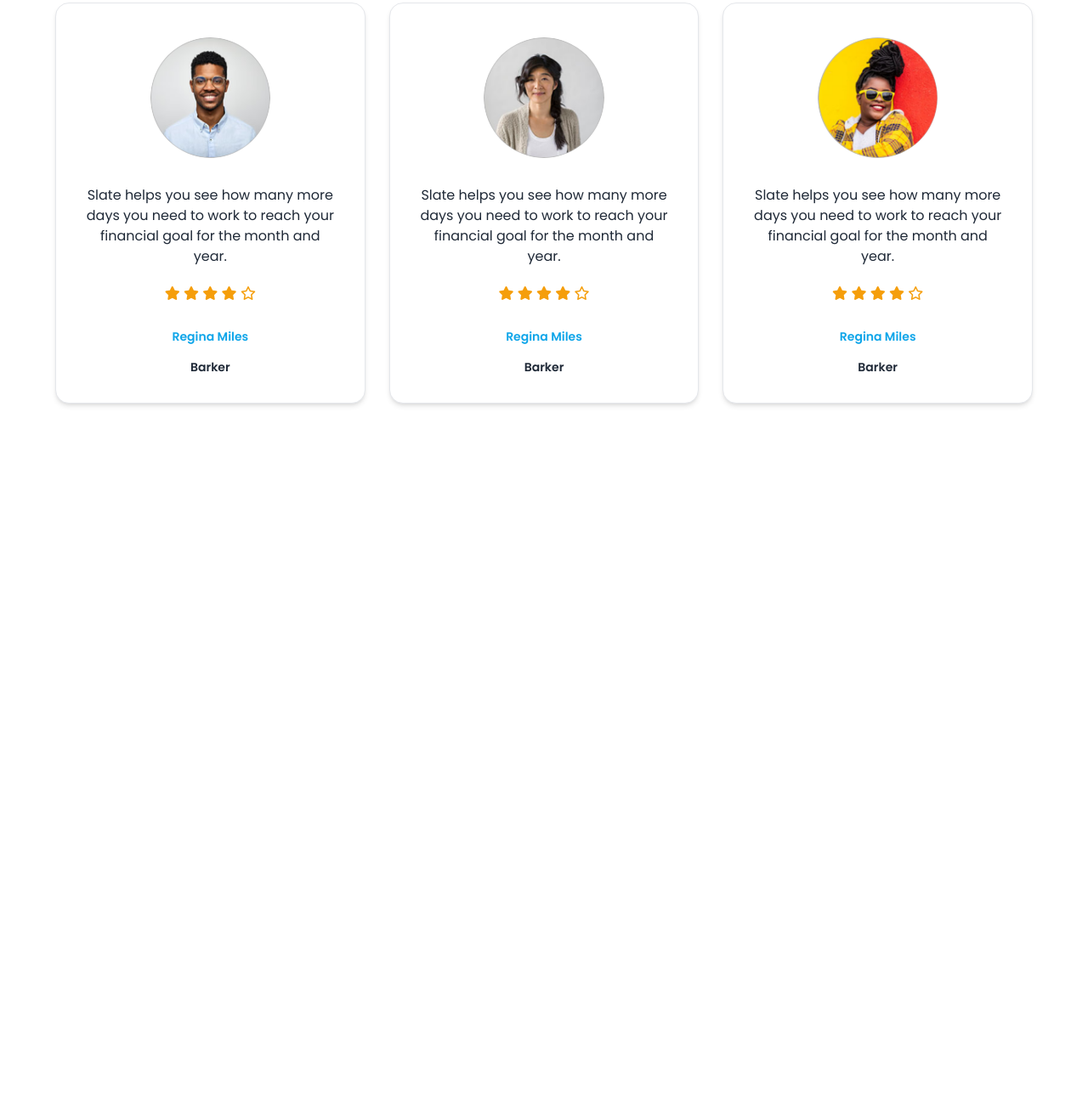
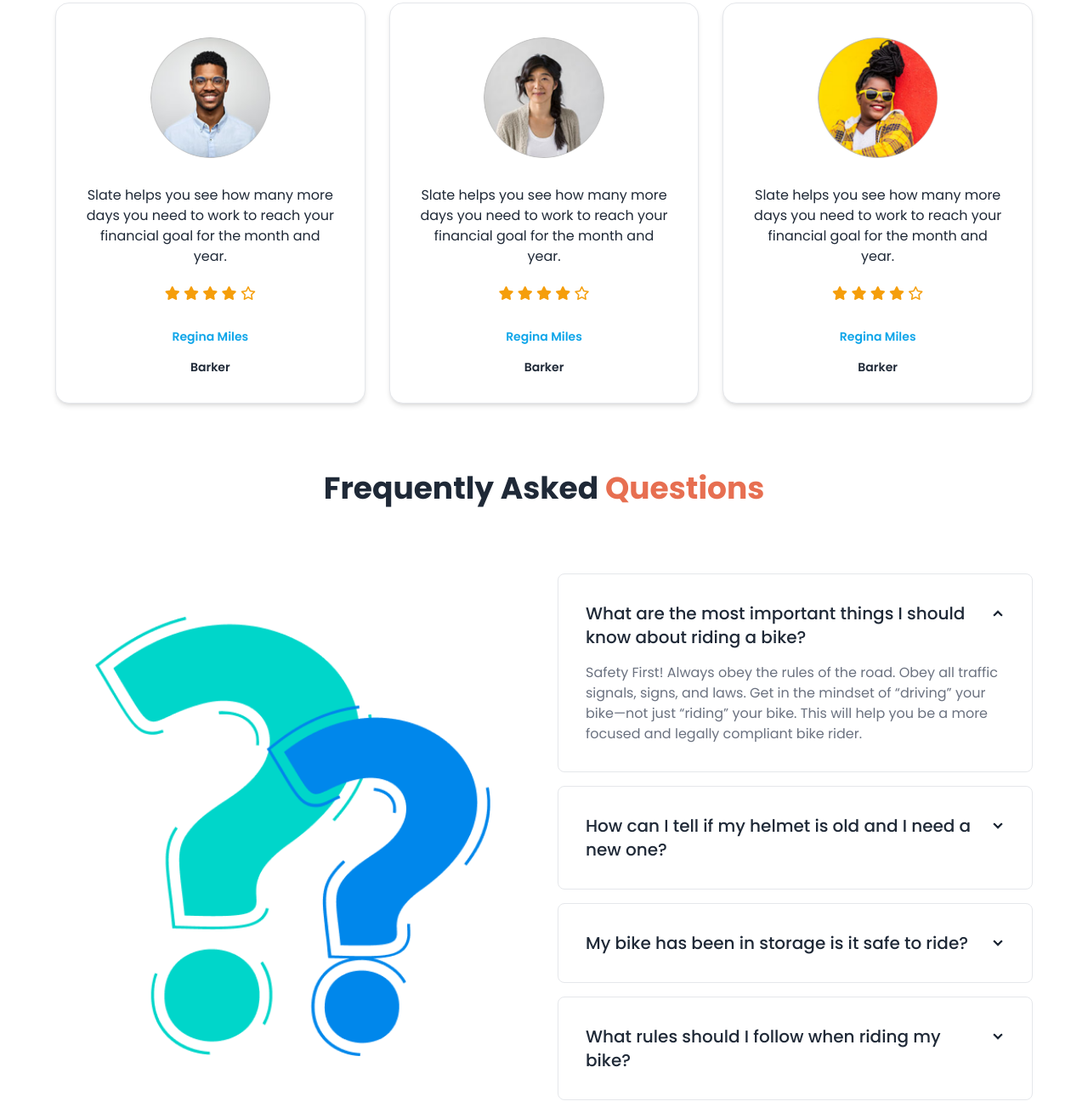
Before and after one commit to hasnaAbdullah/BIKER-ZONE-PH-CLS-PRO-SEVEN, a plain HTML site: page index.html in a window 1280 px wide. Shown: the part 2002-3305 px from the top of the page at 85% size. Before the commit the page ends 2485 px from the top, so only its background shows below. Drawn offline with nearby package versions, Linux system fonts and the light colour scheme.

Commit message:
I added faq question with full resoponsive style

```diff
--- a/index.html
+++ b/index.html
@@ -502,6 +502,82 @@
             </div>
           </div>
         </section>
+
+        <!-- faq question section -->
+        <section class="pt-20">
+          <h2 class="font-bold text-center text-3xl lg:text-4xl">
+            Frequently Asked <span class="text-bikerPrimary">Questions</span>
+          </h2>
+
+          <!-- faq question container -->
+          <div class="grid lg:grid-cols-2 lg:items-center gap-8 mt-20">
+            <!-- faq image -->
+            <div class=" ">
+              <img
+                class="w-2/3 lg:w-10/12 mx-auto"
+                src="images/others/faq.png"
+                alt="faq png image"
+              />
+            </div>
+
+            <!-- faq question -->
+            <div class="space-y-4">
+              <!-- question 1 -->
+              <div class="collapse collapse-arrow border p-4 rounded-lg">
+                <input type="radio" name="my-accordion-2" checked="checked" />
+                <div class="collapse-title text-xl font-medium">
+                  What are the most important things I should know about riding
+                  a bike?
+                </div>
+                <div class="collapse-content">
+                  <p class="text-gray-500">
+                    Safety First! Always obey the rules of the road. Obey all
+                    traffic signals, signs, and laws. Get in the mindset of
+                    “driving” your bike—not just “riding” your bike. This will
+                    help you be a more focused and legally compliant bike rider.
+                  </p>
+                </div>
+              </div>
+
+              <!-- question 2 -->
+              <div class="collapse collapse-arrow border p-4 rounded-lg">
+                <input type="radio" name="my-accordion-2" />
+                <div class="collapse-title text-xl font-medium">
+                  How can I tell if my helmet is old and I need a new one?
+                </div>
+                <div class="collapse-content">
+                  <p class="text-gray-500">
+                    You can email us bikerzone@gmail.com
+                  </p>
+                </div>
+              </div>
+
+              <!-- question 3 -->
+              <div class="collapse collapse-arrow border p-4 rounded-lg">
+                <input type="radio" name="my-accordion-2" />
+                <div class="collapse-title text-xl font-medium">
+                  My bike has been in storage is it safe to ride?
+                </div>
+                <div class="collapse-content">
+                  <p class="text-gray-500">Of course, safe!</p>
+                </div>
+              </div>
+
+              <!-- question 4 -->
+              <div class="collapse collapse-arrow border p-4 rounded-lg">
+                <input type="radio" name="my-accordion-2" />
+                <div class="collapse-title text-xl font-medium">
+                  What rules should I follow when riding my bike?
+                </div>
+                <div class="collapse-content">
+                  <p class="text-gray-500">
+                    We will give you a menu of all kinds of rules
+                  </p>
+                </div>
+              </div>
+            </div>
+          </div>
+        </section>
       </main>
     </div>
   </body>
```
